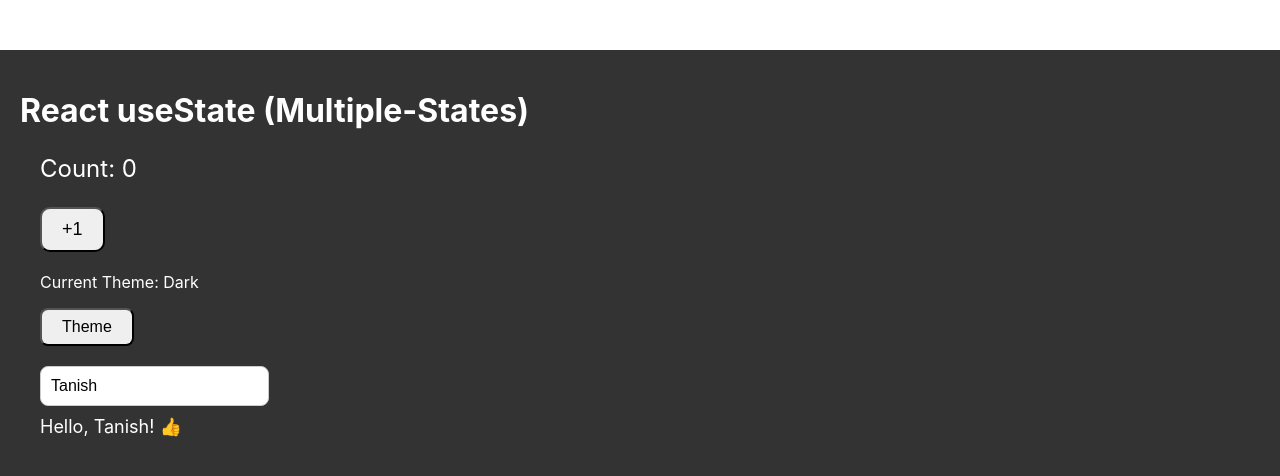
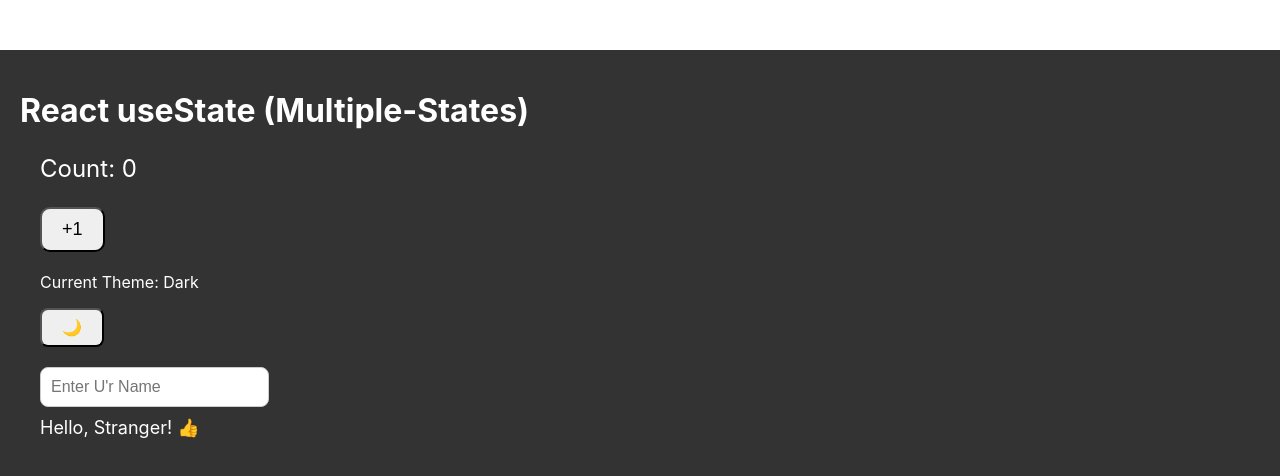
Before and after one commit to Tanish02/Minor-Concepts, a React (Create React App) app in the folder my-react-hooks/: page / in a window 1280 px wide. Shown: the top 476 px of the page. Built offline with nearby package versions, Linux system fonts and the light colour scheme.

Commit message:
updated theme and name

```diff
--- a/my-react-hooks/src/App.js
+++ b/my-react-hooks/src/App.js
@@ -37,7 +37,7 @@ import React, { useState } from "react";
 function App() {
   const [count, setCount] = useState(0);
   const [theme, setTheme] = useState("Dark");
-  const [name, setName] = useState("Tanish");
+  const [name, setName] = useState("");
 
   // Event Handler
   const handleIncrement = () => {
@@ -94,7 +94,7 @@ function App() {
             cursor: "pointer",
           }}
         >
-          Theme
+          🌙
         </button>
       </div>
       <div style={{ margin: "20px" }}>
```
